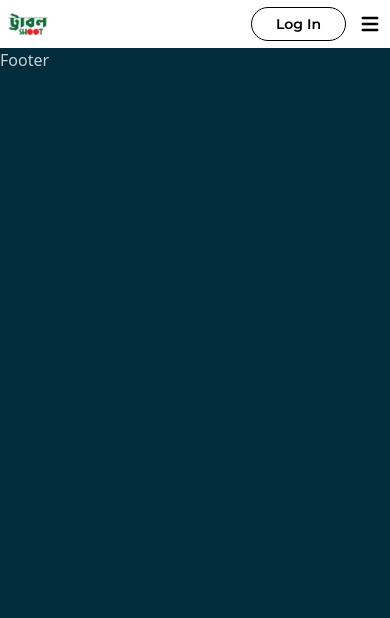
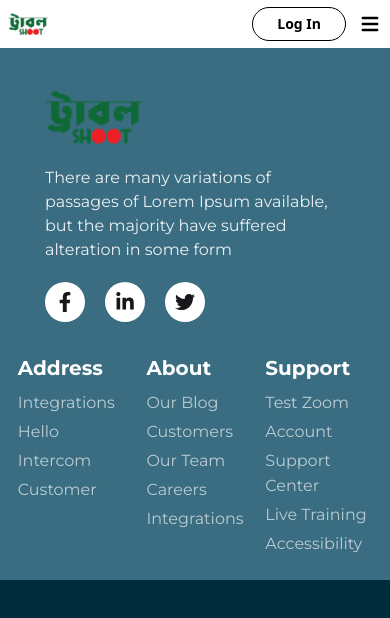
Before and after one commit to showrove-roy/troubleshoot, a React (Vite) app: page / in a window 390 px wide. Shown: the top 618 px of the page. Built offline with nearby package versions, Linux system fonts and the light colour scheme.

Commit message:
footer intems responsive done

```diff
--- a/src/Components/Footer/Footer.jsx
+++ b/src/Components/Footer/Footer.jsx
@@ -1,3 +1,155 @@
+import { FaFacebookF } from "react-icons/fa";
+import { FaLinkedinIn } from "react-icons/fa";
+import { FaTwitter } from "react-icons/fa";
+import { Link } from "react-router-dom";
+
 export const Footer = () => {
-  return <div>Footer</div>;
+  return (
+    <footer className='bg-secondary py-5'>
+      <div className='maxW'>
+        <div className='grid md:grid-flow-col md:grid-cols-4 grid-cols-3 sm:grid-cols-2 justify-items-center sm:items-center gap-y-8 gap-x-3 '>
+          {/* box-1 */}
+          <div className='col-span-3 sm:col-auto'>
+            <div className=''>
+              <img src='/public/images/Logo.png' alt='' />
+            </div>
+            <div className='max-w-[300px] mb-5'>
+              <p className='text-gray3 fontMont'>
+                There are many variations of passages of Lorem Ipsum available,
+                but the majority have suffered alteration in some form
+              </p>
+            </div>
+            <div className='flex gap-5'>
+              <div className='h-10 w-10 cursor-pointer bg-white hover:bg-primary duration-300 hover:text-white rounded-full text-[#17181C] text-xl flex justify-center items-center'>
+                <FaFacebookF />
+              </div>
+              <div className='h-10 w-10 cursor-pointer bg-white hover:bg-primary duration-300 hover:text-white rounded-full text-[#17181C] text-xl flex justify-center items-center'>
+                <FaLinkedinIn />
+              </div>
+              <div className='h-10 w-10 cursor-pointer bg-white hover:bg-primary duration-300 hover:text-white rounded-full text-[#17181C] text-xl flex justify-center items-center'>
+                <FaTwitter />
+              </div>
+            </div>
+          </div>
+          {/* Box-2 */}
+          <div className=''>
+            <h5 className='text-xl font-bold capitalize mb-2'>Address</h5>
+            <ul className=''>
+              <li className='mb-1'>
+                <Link
+                  to='/'
+                  className='text-gray1 hover:text-primary duration-200'>
+                  Integrations
+                </Link>
+              </li>
+              <li className='mb-1'>
+                <Link
+                  to='/'
+                  className='text-gray1 hover:text-primary duration-200'>
+                  Hello
+                </Link>
+              </li>
+              <li className='mb-1'>
+                <Link
+                  to='/'
+                  className='text-gray1 hover:text-primary duration-200'>
+                  Intercom
+                </Link>
+              </li>
+              <li className='mb-1'>
+                <Link
+                  to='/'
+                  className='text-gray1 hover:text-primary duration-200'>
+                  Customer
+                </Link>
+              </li>
+            </ul>
+          </div>
+
+          {/* Box-3 */}
+          <div className=''>
+            <h5 className='text-xl font-bold capitalize mb-2'>About</h5>
+            <ul className=''>
+              <li className='mb-1'>
+                <Link
+                  to='/'
+                  className='text-gray1 hover:text-primary duration-200'>
+                  Our Blog
+                </Link>
+              </li>
+              <li className='mb-1'>
+                <Link
+                  to='/'
+                  className='text-gray1 hover:text-primary duration-200'>
+                  Customers
+                </Link>
+              </li>
+              <li className='mb-1'>
+                <Link
+                  to='/'
+                  className='text-gray1 hover:text-primary duration-200'>
+                  Our Team
+                </Link>
+              </li>
+              <li className='mb-1'>
+                <Link
+                  to='/'
+                  className='text-gray1 hover:text-primary duration-200'>
+                  Careers
+                </Link>
+              </li>
+              <li className='mb-1'>
+                <Link
+                  to='/'
+                  className='text-gray1 hover:text-primary duration-200'>
+                  Integrations
+                </Link>
+              </li>
+            </ul>
+          </div>
+          {/* box-4 */}
+          <div className=''>
+            <h5 className='text-xl font-bold capitalize mb-2'>Support</h5>
+            <ul className=''>
+              <li className='mb-1'>
+                <Link
+                  to='/'
+                  className='text-gray1 hover:text-primary duration-200'>
+                  Test Zoom
+                </Link>
+              </li>
+              <li className='mb-1'>
+                <Link
+                  to='/'
+                  className='text-gray1 hover:text-primary duration-200'>
+                  Account
+                </Link>
+              </li>
+              <li className='mb-1'>
+                <Link
+                  to='/'
+                  className='text-gray1 hover:text-primary duration-200'>
+                  Support Center
+                </Link>
+              </li>
+              <li className='mb-1'>
+                <Link
+                  to='/'
+                  className='text-gray1 hover:text-primary duration-200'>
+                  Live Training
+                </Link>
+              </li>
+              <li className='mb-1'>
+                <Link
+                  to='/'
+                  className='text-gray1 hover:text-primary duration-200'>
+                  Accessibility
+                </Link>
+              </li>
+            </ul>
+          </div>
+        </div>
+      </div>
+    </footer>
+  );
 };
--- a/src/index.css
+++ b/src/index.css
@@ -20,14 +20,11 @@ html {
   h3,
   h4,
   h5,
-  h6 {
-    font-family: "Montserrat", sans-serif !important;
-    color: #ffffff;
-  }
+  h6,
   p,
   span,
   a {
-    font-family: "Rubik", sans-serif;
+    font-family: "Montserrat", sans-serif !important;
     color: #ffffff;
   }
 }
@@ -39,11 +36,10 @@ html {
   .maxW {
     @apply max-w-7xl px-2 md:px-5 mx-auto;
   }
-
-  .fontMont {
-    font-family: "Montserrat", sans-serif !important;
+  .fontRubik {
+    font-family: "Rubik", sans-serif;
   }
-  .menulist li a{
-    @apply text-black fontMont text-base font-semibold hover:text-white hover:bg-primary px-3 py-2 rounded duration-200;
+  .menulist li a {
+    @apply text-black text-base font-semibold hover:text-white hover:bg-primary px-3 py-2 rounded duration-200;
   }
 }
```
